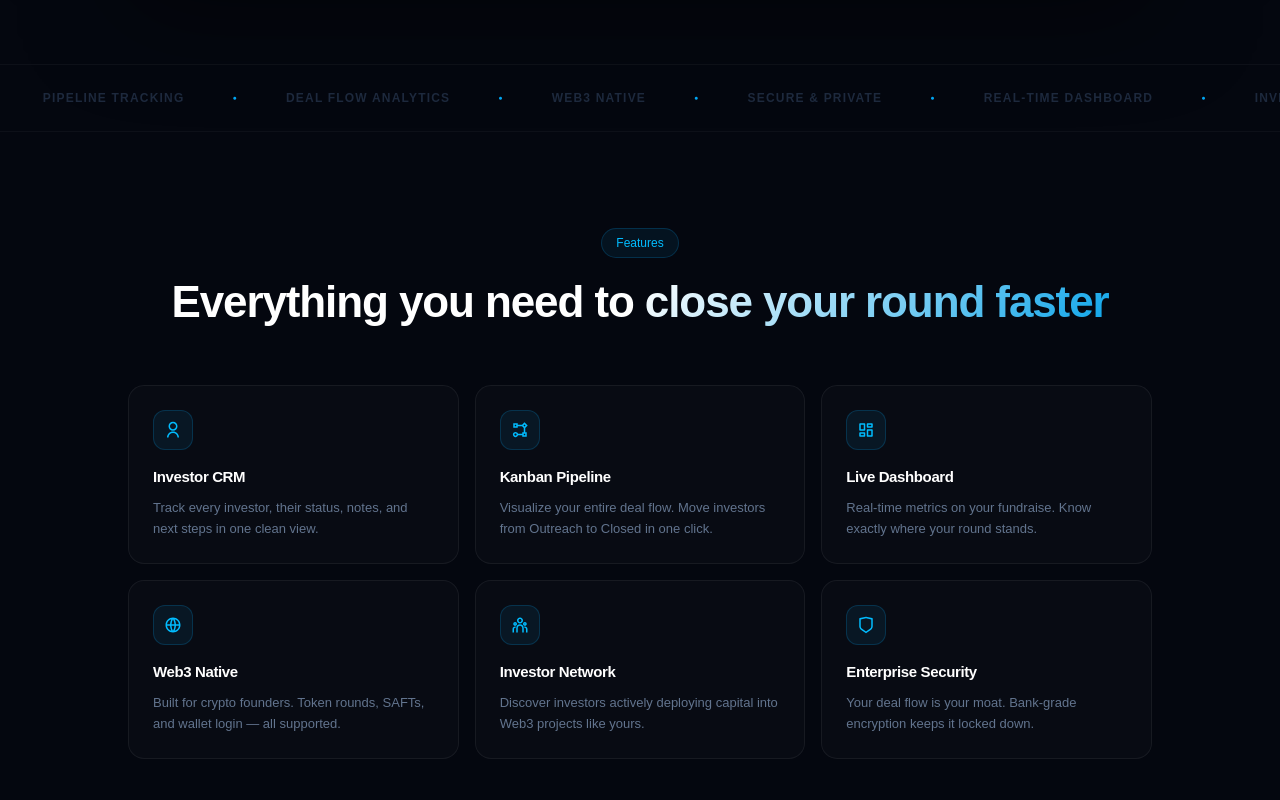
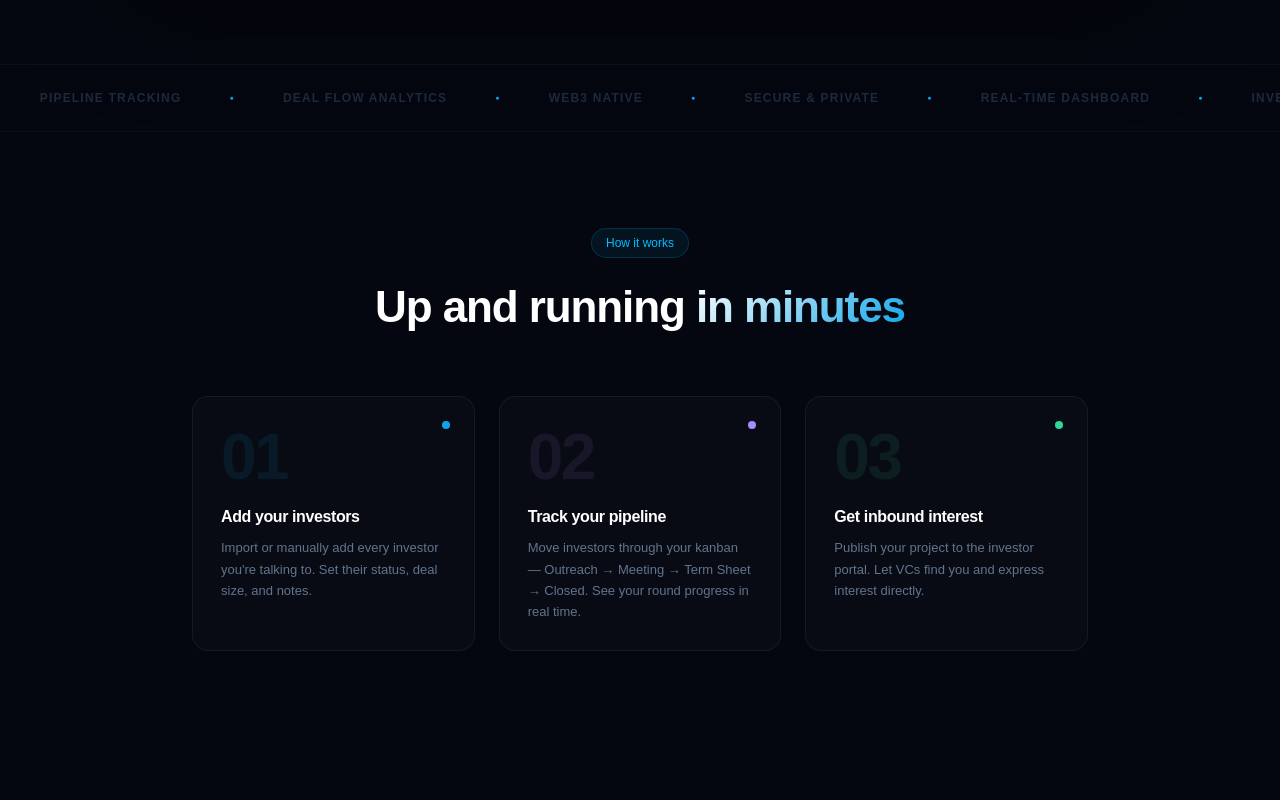
Before and after one commit to kurzmichael02-hue/fundflow, a Next.js app in the folder frontend/: page / in a window 1280 px wide. Shown: the part 1240-2040 px from the top of the page. Built offline with nearby package versions, Linux system fonts and the light colour scheme.

Commit message:
feat: scroll animations + how it works section

```diff
--- a/frontend/app/page.tsx
+++ b/frontend/app/page.tsx
@@ -84,12 +84,28 @@ export default function Home() {
     setIsLoggedIn(!!localStorage.getItem("token"))
     const m = (e: MouseEvent) => setMousePos({ x: e.clientX, y: e.clientY })
     window.addEventListener("mousemove", m)
-    return () => window.removeEventListener("mousemove", m)
+
+    // Scroll animations
+    const observer = new IntersectionObserver(
+      (entries) => entries.forEach(e => {
+        if (e.isIntersecting) {
+          e.target.classList.add("animate-in")
+          observer.unobserve(e.target)
+        }
+      }),
+      { threshold: 0.1 }
+    )
+    document.querySelectorAll(".scroll-reveal").forEach(el => observer.observe(el))
+
+    return () => {
+      window.removeEventListener("mousemove", m)
+      observer.disconnect()
+    }
   }, [])
 
   useEffect(() => {
     const current = TYPING_PHRASES[phraseIndex]
-    let speed = isDeleting ? 40 : 80
+    const speed = isDeleting ? 40 : 80
     if (!isDeleting && charIndex === current.length) {
       typingRef.current = setTimeout(() => setIsDeleting(true), 2000)
       return
@@ -311,9 +327,60 @@ export default function Home() {
         </div>
       </div>
 
+      {/* HOW IT WORKS */}
+      <section className="relative z-10 max-w-5xl mx-auto px-6 md:px-16 py-20 md:py-24">
+        <div className="text-center mb-14 scroll-reveal">
+          <div className="inline-flex items-center gap-2 px-3.5 py-1.5 rounded-full text-xs font-medium text-sky-400 border border-sky-500/20 mb-4"
+            style={{ background: "rgba(14,165,233,0.08)" }}>How it works</div>
+          <h2 className="text-[clamp(28px,4vw,44px)] font-bold text-white tracking-tight">
+            Up and running{" "}
+            <span style={{ background: "linear-gradient(135deg, #ffffff 0%, #0ea5e9 100%)", WebkitBackgroundClip: "text", WebkitTextFillColor: "transparent", backgroundClip: "text" }}>
+              in minutes
+            </span>
+          </h2>
+        </div>
+        <div className="grid grid-cols-1 md:grid-cols-3 gap-6">
+          {[
+            {
+              step: "01",
+              title: "Add your investors",
+              desc: "Import or manually add every investor you're talking to. Set their status, deal size, and notes.",
+              color: "#0ea5e9",
+            },
+            {
+              step: "02",
+              title: "Track your pipeline",
+              desc: "Move investors through your kanban — Outreach → Meeting → Term Sheet → Closed. See your round progress in real time.",
+              color: "#a78bfa",
+            },
+            {
+              step: "03",
+              title: "Get inbound interest",
+              desc: "Publish your project to the investor portal. Let VCs find you and express interest directly.",
+              color: "#34d399",
+            },
+          ].map((item, i) => (
+            <div key={item.step}
+              className="scroll-reveal rounded-2xl border border-white/[0.06] p-7 relative overflow-hidden"
+              style={{
+                background: "rgba(255,255,255,0.02)",
+                transitionDelay: `${i * 0.15}s`
+              }}>
+              <div className="text-[64px] font-black mb-4 leading-none select-none"
+                style={{ color: `${item.color}18`, letterSpacing: "-0.04em" }}>
+                {item.step}
+              </div>
+              <h3 className="text-[16px] font-semibold text-white mb-2 tracking-tight">{item.title}</h3>
+              <p className="text-[13px] text-slate-500 leading-relaxed">{item.desc}</p>
+              <div className="absolute top-6 right-6 w-2 h-2 rounded-full" style={{ background: item.color }} />
+            </div>
+          ))}
+        </div>
+      </section>
+
       {/* FEATURES */}
       <section id="features" className="relative z-10 max-w-6xl mx-auto px-6 md:px-16 py-20 md:py-24">
-        <div className="text-center mb-14">
+        <div className="text-center mb-14 scroll-reveal">
           <div className="inline-flex items-center gap-2 px-3.5 py-1.5 rounded-full text-xs font-medium text-sky-400 border border-sky-500/20 mb-4"
             style={{ background: "rgba(14,165,233,0.08)" }}>Features</div>
           <h2 className="text-[clamp(28px,4vw,44px)] font-bold text-white tracking-tight leading-tight">
@@ -331,10 +398,13 @@ export default function Home() {
             { icon: <RiGlobalLine size={18} />, title: "Web3 Native", desc: "Built for crypto founders. Token rounds, SAFTs, and wallet login — all supported." },
             { icon: <RiTeamLine size={18} />, title: "Investor Network", desc: "Discover investors actively deploying capital into Web3 projects like yours." },
             { icon: <RiShieldLine size={18} />, title: "Enterprise Security", desc: "Your deal flow is your moat. Bank-grade encryption keeps it locked down." },
-          ].map(f => (
+          ].map((f, i) => (
             <div key={f.title}
-              className="group rounded-2xl p-6 border border-white/[0.06] transition-all duration-300 hover:border-sky-500/20 hover:-translate-y-1 cursor-default"
-              style={{ background: "rgba(255,255,255,0.02)" }}>
+              className="scroll-reveal group rounded-2xl p-6 border border-white/[0.06] hover:border-sky-500/20 hover:-translate-y-1 cursor-default"
+              style={{
+                background: "rgba(255,255,255,0.02)",
+                transitionDelay: `${i * 0.08}s`
+              }}>
               <div className="w-10 h-10 rounded-xl flex items-center justify-center text-sky-400 border border-sky-500/20 mb-4 group-hover:border-sky-500/40 transition-colors"
                 style={{ background: "rgba(14,165,233,0.08)" }}>{f.icon}</div>
               <h3 className="text-[15px] font-semibold text-white mb-2 tracking-tight">{f.title}</h3>
@@ -346,7 +416,7 @@ export default function Home() {
 
       {/* PRICING */}
       <section id="pricing" className="relative z-10 max-w-4xl mx-auto px-6 md:px-16 py-20 md:py-24">
-        <div className="text-center mb-12">
+        <div className="text-center mb-12 scroll-reveal">
           <div className="inline-flex items-center gap-2 px-3.5 py-1.5 rounded-full text-xs font-medium text-sky-400 border border-sky-500/20 mb-4"
             style={{ background: "rgba(14,165,233,0.08)" }}>Pricing</div>
           <h2 className="text-[clamp(28px,4vw,44px)] font-bold text-white tracking-tight">
@@ -371,10 +441,13 @@ export default function Home() {
               features: ["Unlimited investors", "Advanced analytics", "Investor network access", "API access", "Priority support"],
               cta: "Get started", featured: true
             }
-          ].map(plan => (
+          ].map((plan, i) => (
             <div key={plan.name}
-              className={`rounded-2xl p-8 border transition-all hover:-translate-y-1 ${plan.featured ? "border-sky-500/30 shadow-[0_0_60px_rgba(14,165,233,0.1)]" : "border-white/[0.07]"}`}
-              style={{ background: plan.featured ? "rgba(14,165,233,0.06)" : "rgba(255,255,255,0.02)" }}>
+              className={`scroll-reveal rounded-2xl p-8 border transition-all hover:-translate-y-1 ${plan.featured ? "border-sky-500/30 shadow-[0_0_60px_rgba(14,165,233,0.1)]" : "border-white/[0.07]"}`}
+              style={{
+                background: plan.featured ? "rgba(14,165,233,0.06)" : "rgba(255,255,255,0.02)",
+                transitionDelay: `${i * 0.1}s`
+              }}>
               {plan.featured && <p className="text-[11px] text-sky-400 font-semibold tracking-widest uppercase mb-3">Most Popular</p>}
               <p className="text-base font-semibold text-white mb-2">{plan.name}</p>
               <div className="flex items-baseline gap-1 mb-2">
@@ -401,7 +474,7 @@ export default function Home() {
 
       {/* FAQ */}
       <section id="faq" className="relative z-10 max-w-3xl mx-auto px-6 md:px-16 py-20 md:py-24">
-        <div className="text-center mb-12">
+        <div className="text-center mb-12 scroll-reveal">
           <div className="inline-flex items-center gap-2 px-3.5 py-1.5 rounded-full text-xs font-medium text-sky-400 border border-sky-500/20 mb-4"
             style={{ background: "rgba(14,165,233,0.08)" }}>FAQ</div>
           <h2 className="text-[clamp(28px,4vw,44px)] font-bold text-white tracking-tight">
@@ -414,8 +487,12 @@ export default function Home() {
         <div className="flex flex-col gap-2">
           {FAQS.map((faq, i) => (
             <div key={i}
-              className="rounded-2xl border border-white/[0.06] overflow-hidden transition-all"
-              style={{ background: openFaq === i ? "rgba(14,165,233,0.04)" : "rgba(255,255,255,0.02)", borderColor: openFaq === i ? "rgba(14,165,233,0.15)" : "rgba(255,255,255,0.06)" }}>
+              className="scroll-reveal rounded-2xl border border-white/[0.06] overflow-hidden transition-all"
+              style={{
+                background: openFaq === i ? "rgba(14,165,233,0.04)" : "rgba(255,255,255,0.02)",
+                borderColor: openFaq === i ? "rgba(14,165,233,0.15)" : "rgba(255,255,255,0.06)",
+                transitionDelay: `${i * 0.05}s`
+              }}>
               <button onClick={() => setOpenFaq(openFaq === i ? null : i)}
                 className="w-full flex items-center justify-between px-5 py-4 text-left cursor-pointer bg-transparent border-0 gap-4">
                 <span className="text-[14px] font-medium text-white">{faq.q}</span>
@@ -436,7 +513,7 @@ export default function Home() {
 
       {/* CTA */}
       <section className="relative z-10 max-w-4xl mx-auto px-6 md:px-16 pb-24">
-        <div className="text-center rounded-2xl p-12 md:p-16 border border-sky-500/15 relative overflow-hidden"
+        <div className="scroll-reveal text-center rounded-2xl p-12 md:p-16 border border-sky-500/15 relative overflow-hidden"
           style={{ background: "rgba(14,165,233,0.05)" }}>
           <div className="absolute top-1/2 left-1/2 -translate-x-1/2 -translate-y-1/2 w-[500px] h-[250px] pointer-events-none rounded-full blur-[60px]"
             style={{ background: "radial-gradient(ellipse, rgba(14,165,233,0.1), transparent 70%)" }} />
@@ -529,6 +606,8 @@ export default function Home() {
       <style>{`
         @keyframes scroll-x { from { transform: translateX(0); } to { transform: translateX(-50%); } }
         @keyframes blink { 0%, 100% { opacity: 1; } 50% { opacity: 0; } }
+        .scroll-reveal { opacity: 0; transform: translateY(28px); transition: opacity 0.65s ease, transform 0.65s ease; }
+        .scroll-reveal.animate-in { opacity: 1; transform: translateY(0); }
       `}</style>
     </main>
   )
```
